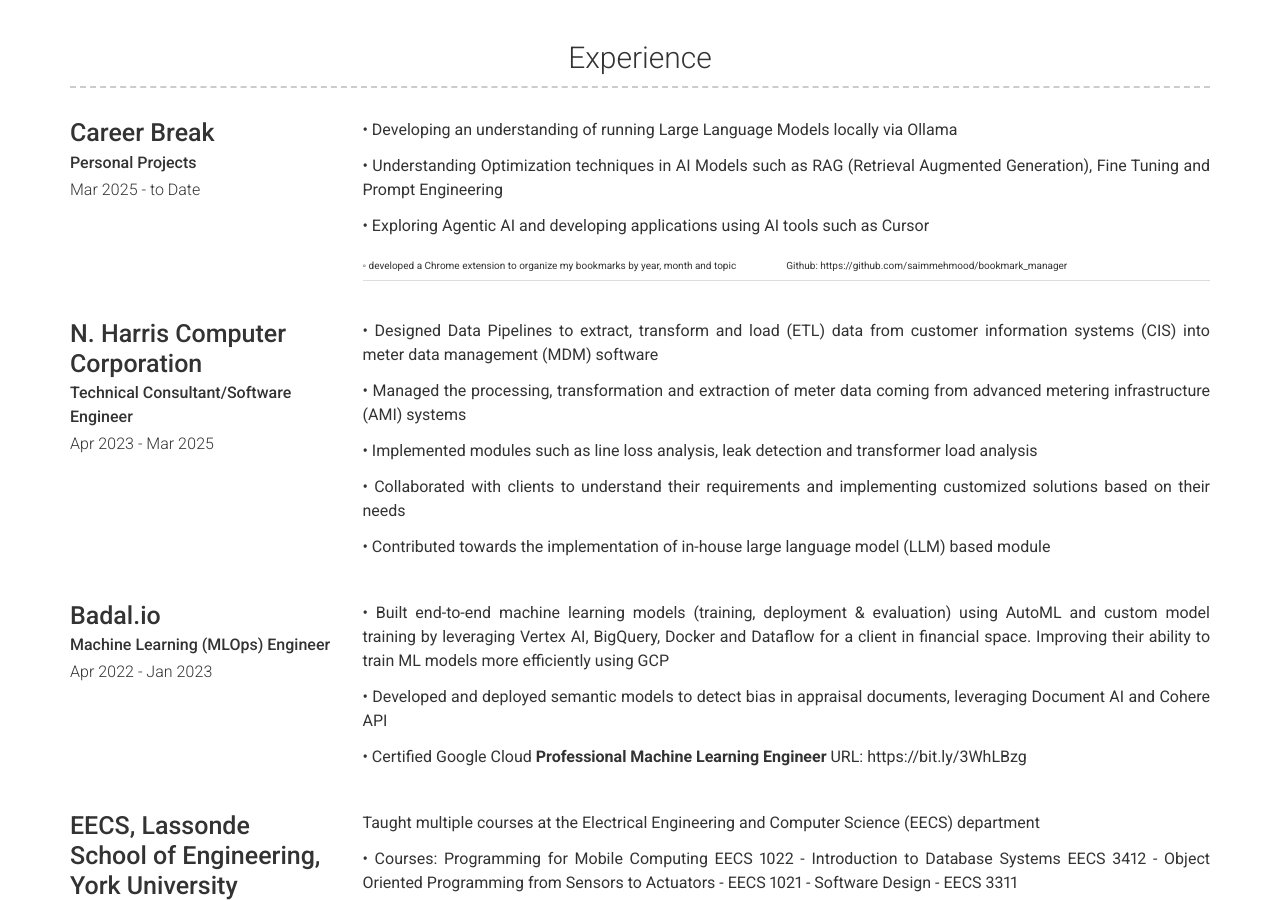
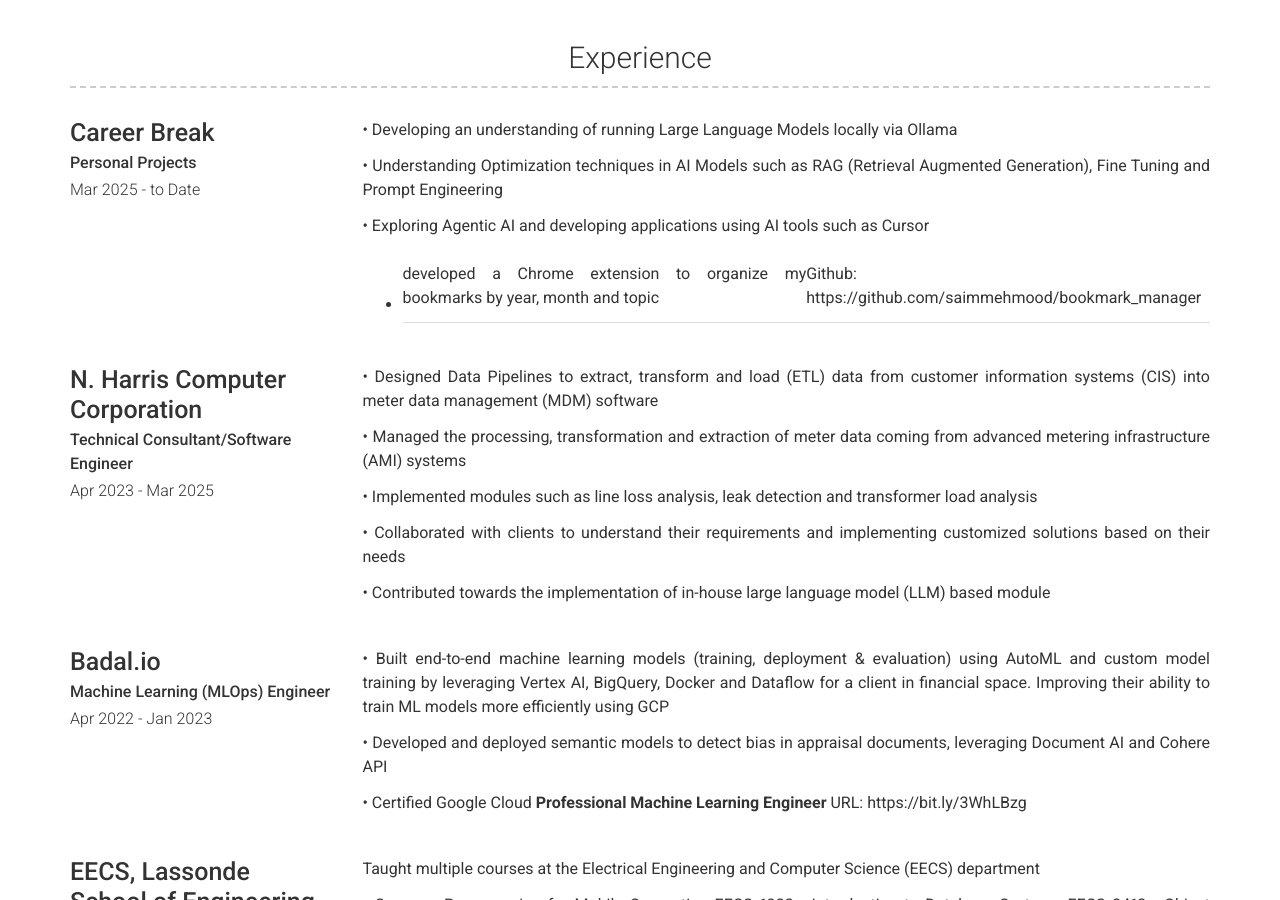
Before and after one commit to saimmehmood/saimmehmood.github.io, a Jekyll site: the page built from index.md, in a window 1280 px wide and 900 px high, scrolled down 999 px. Built offline with Jekyll 4.4.1, drawn with Linux system fonts in a browser that asks for light colours; nearby versions of some CDN libraries.

Commit message:
formatting 05/20/25 - 5:16 PM

```diff
--- a/_data/experience.yml
+++ b/_data/experience.yml
@@ -11,8 +11,7 @@
     • Understanding Optimization techniques in AI Models such as RAG (Retrieval Augmented Generation), Fine Tuning and Prompt Engineering
 
     • Exploring Agentic AI and developing applications using AI tools such as Cursor
-
-      ◦ developed a Chrome extension to organize my bookmarks by year, month and topic | Github: https://github.com/saimmehmood/bookmark_manager
+    - developed a Chrome extension to organize my bookmarks by year, month and topic | Github: https://github.com/saimmehmood/bookmark_manager
 
 - layout: left
   company: N. Harris Computer Corporation
```
